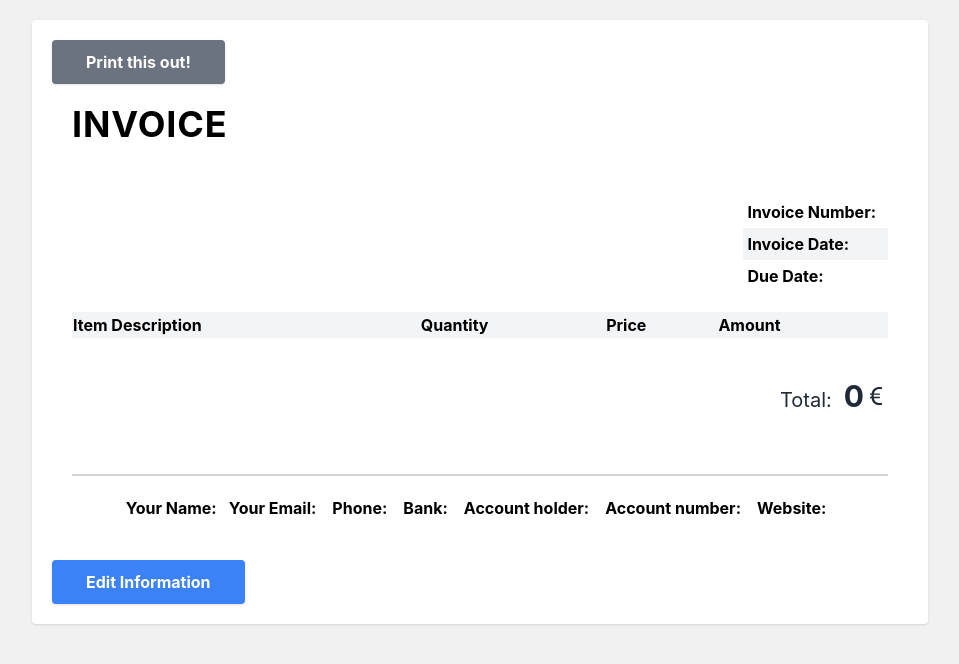
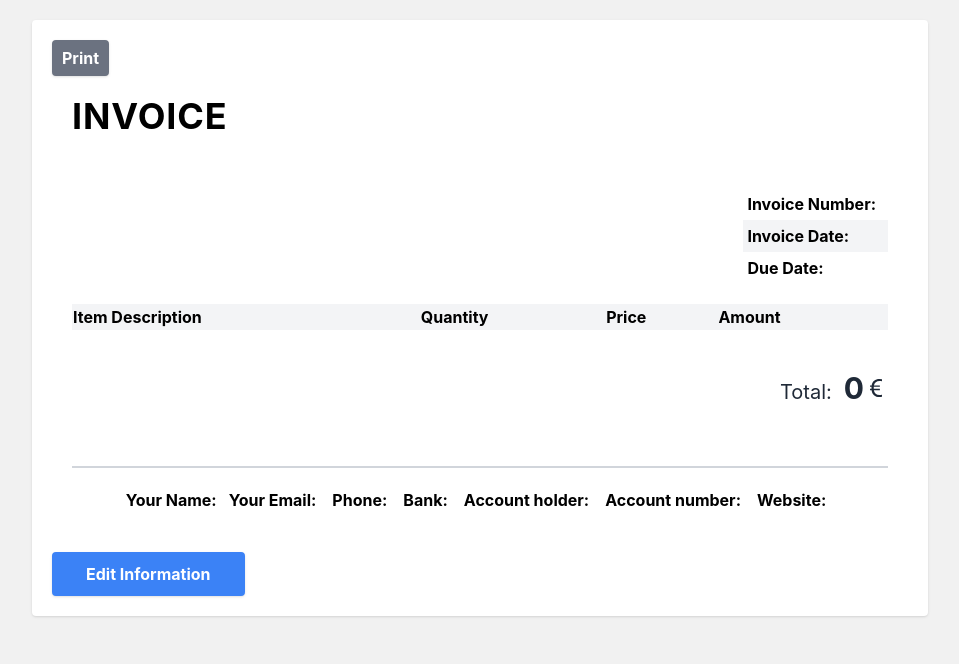
Before and after one commit to granitnebiu/generate-invoice, a React (Create React App) app: page / in a window 1280 px wide. Both pictures are taken after a click on the button "Preview Invoice". Shown: the top 664 px of the page, without its empty margins (160-1119 px from the left). Built offline with nearby package versions, Linux system fonts and the light colour scheme.

Commit message:
show print only in view of invoice

```diff
--- a/src/App.js
+++ b/src/App.js
@@ -40,16 +40,16 @@ export default function App() {
   return (
     <>
       <main className="m-5 rounded bg-white p-5 shadow md:mx-auto md:max-w-xl lg:max-w-2xl xl:max-w-4xl">
-        <ReactToPrint
-          trigger={() => (
-            <button className="rounded border-2 border-gray-500 bg-gray-500 px-8  py-2 font-bold text-white shadow transition-all duration-500 hover:bg-transparent hover:text-gray-500">
-              Print this out!
-            </button>
-          )}
-          content={() => componentRef.current}
-        />
         {showInvoice ? (
           <>
+            <ReactToPrint
+              trigger={() => (
+                <button className="rounded border-2 border-gray-500 bg-gray-500 px-2  py-1 font-bold text-white shadow transition-all duration-500 hover:bg-transparent hover:text-gray-500">
+                  Print
+                </button>
+              )}
+              content={() => componentRef.current}
+            />
             <div className="p-5" ref={componentRef}>
               <Header handlePrint={handlePrint} />
               <MainDetails name={name} address={address} email={email} />
```
